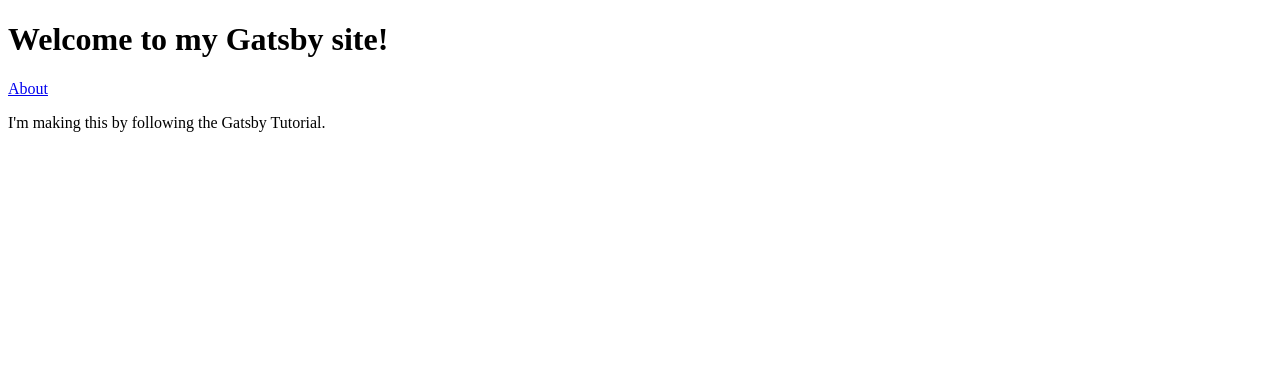
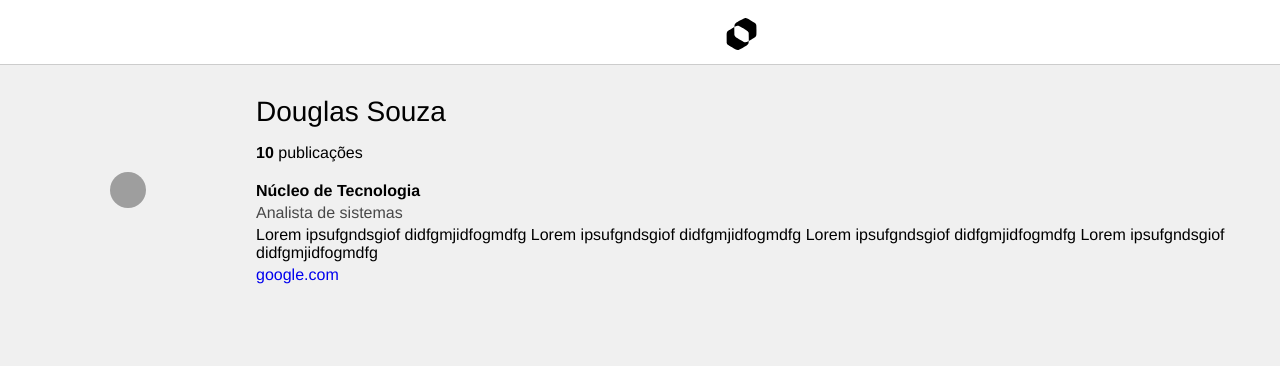
Before and after one commit to douglas85rj/intra-CAEFE, a Gatsby site: page / in a window 1280 px wide. Shown: the top 366 px of the page. Built offline with nearby package versions, Linux system fonts and the light colour scheme; Gatsby itself is replaced by a stand-in of ours; grey boxes are pictures that could not be loaded.

Commit message:
BackToindex

```diff
--- a/src/pages/index.tsx
+++ b/src/pages/index.tsx
@@ -1,16 +1,31 @@
-import * as React from 'react'
-import { Link } from 'gatsby'
+import React from "react";
+import { Layout } from "../layout/Layout";
+import { ProfileHeader } from "../components/ProfileHeader";
+import { Feed } from "../components/Feed";
 
-const IndexPage = () => {
+const items = Array.from({ length: 10 }, (_, index) => ({
+  title: `Title ${index}`,
+  link: `https://google.com/${index}`,
+  image: "https://picsum.photos/200/300",
+}));
+
+export default function Home() {
   return (
-    <main>
-      <h1>Welcome to my Gatsby site!</h1>
-      <Link to="/about">About</Link>
-      <p>I'm making this by following the Gatsby Tutorial.</p>
-    </main>
-  )
+    <Layout>
+      <header>
+        <ProfileHeader
+          avatar="https://i.ibb.co/0J6zpk4/logo-caefe-novo.png"
+          bio="Lorem ipsufgndsgiof didfgmjidfogmdfg Lorem ipsufgndsgiof didfgmjidfogmdfg Lorem ipsufgndsgiof didfgmjidfogmdfg Lorem ipsufgndsgiof didfgmjidfogmdfg"
+          link="https://google.com"
+          name="Núcleo de Tecnologia"
+          publishCount={10}
+          role="Analista de sistemas"
+          username="Douglas Souza"
+        />
+      </header>
+      <div className="feed-container">
+        <Feed items={items} />
+      </div>
+    </Layout>
+  );
 }
-
-export const Head = () => <title>Home Page</title>
-
-export default IndexPage
```
Also changed, not shown: src/pages/index_bkp.tsx (deleted, +0 -31 lines).
